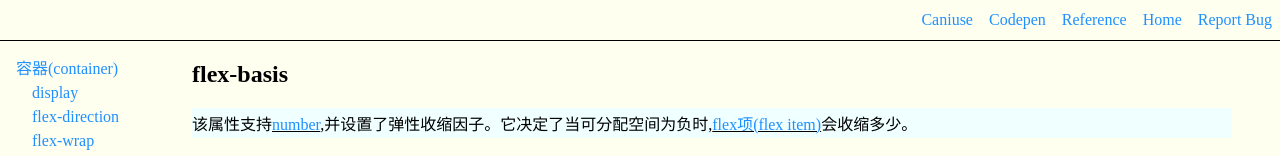
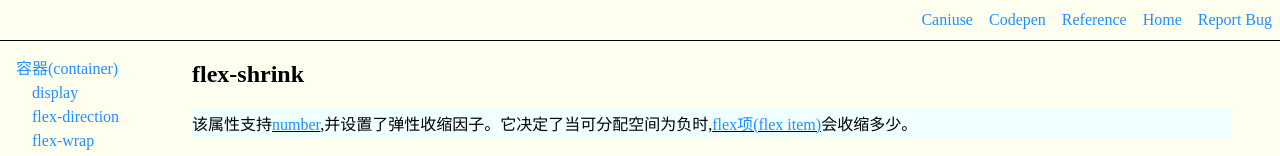
Before and after one commit to asurance/flex-tutorial, a Next.js app: page /item/FlexShrink in a window 1280 px wide. Shown: the top 156 px of the page. Built offline with nearby package versions, Linux system fonts and the light colour scheme.

Commit message:
fix(flex-shrink): 错字

```diff
--- a/pages/item/FlexShrink.tsx
+++ b/pages/item/FlexShrink.tsx
@@ -28,9 +28,9 @@ const ItemClassNames = [FlexStyles['item-wider']]
 
 const SampleItemClassNames = [...ItemClassNames, FlexStyles['item-sample']]
 
-export default function FlexBasis(): ReactElement {
-    return <Layout title="flex-basis" navs={headNavs}>
-        <header><h1>flex-basis</h1></header>
+export default function FlexShrink(): ReactElement {
+    return <Layout title="flex-shrink" navs={headNavs}>
+        <header><h1>flex-shrink</h1></header>
         <section>
             <PropertyP>该属性支持{Number},并设置了弹性收缩因子。它决定了当可分配空间为负时,{Item}会收缩多少。</PropertyP>
         </section>
```
